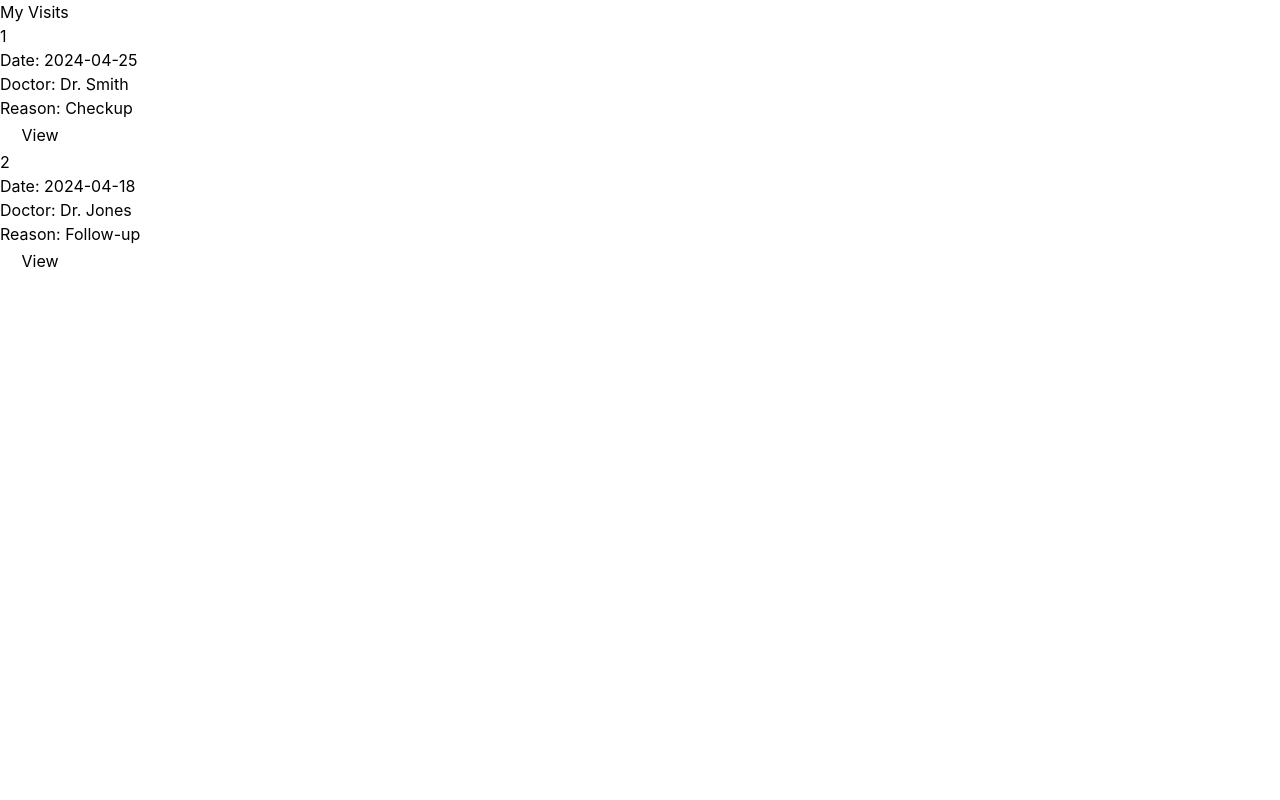
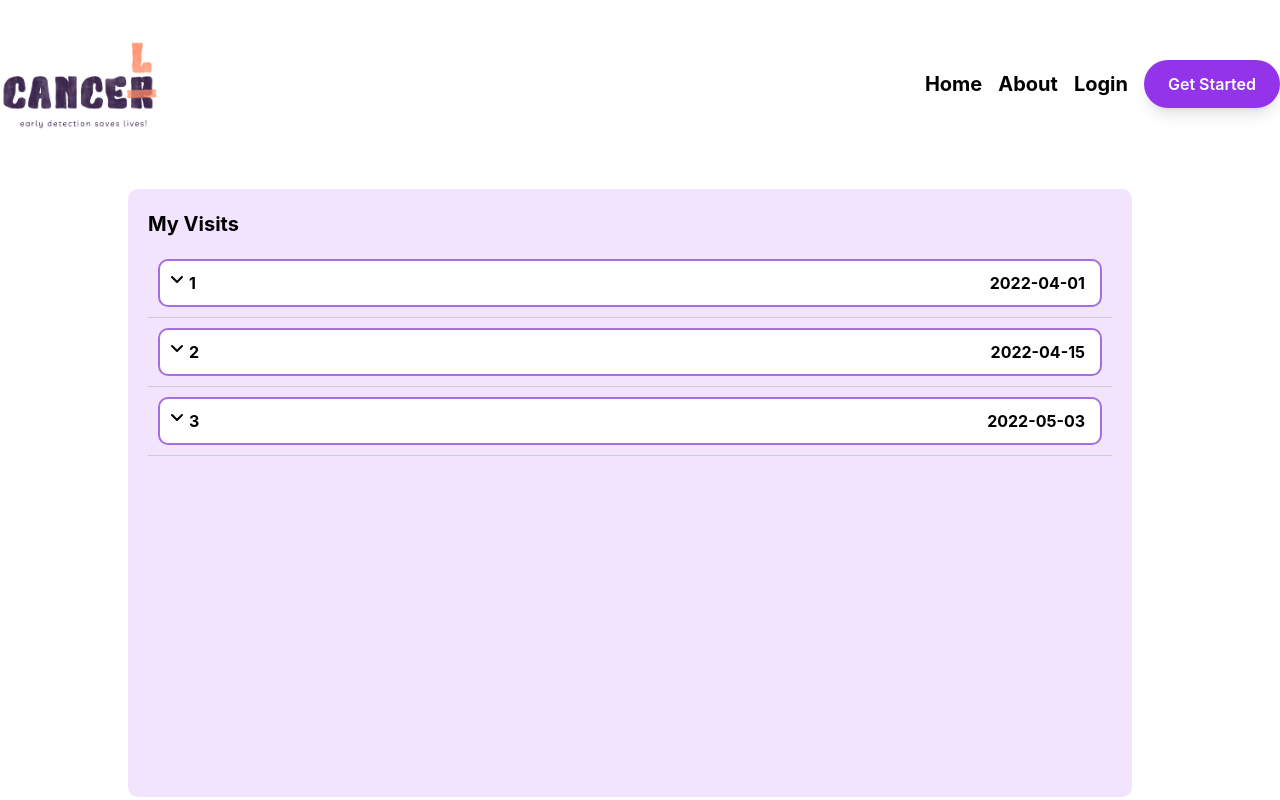
Before and after one commit to Maiserageldin/OralCancerDetectionWebsite, a React (Create React App) app: page /patient in a window 1280 px wide. Shown: the top 800 px of the page. Built offline with nearby package versions, Linux system fonts and the light colour scheme.

Commit message:
patient added

```diff
--- a/src/components/Patient/PatientDashboard.jsx
+++ b/src/components/Patient/PatientDashboard.jsx
@@ -1,29 +1,93 @@
-import React from "react";
+import React, { useState } from 'react';
+import Footer from '../Footer';
+import Header from '../Header';
+import './styles/PatientDashboard.css';
+import { FontAwesomeIcon } from '@fortawesome/react-fontawesome';
+import { faTrashAlt, faEdit, faAngleDown, faAngleUp, faPlus } from '@fortawesome/free-solid-svg-icons';
 
-function PatientVisits() {
-  const visitsData = [
-    { id: 1, date: "2024-04-25", doctor: "Dr. Smith", reason: "Checkup" },
-    { id: 2, date: "2024-04-18", doctor: "Dr. Jones", reason: "Follow-up" },
-  ];
+
+function PatientVisits({ patient }) {
+  const [visits, setVisits] = useState([
+    // Example visits data
+    { id: 1, date: '2022-04-01', details: 'Visit details 1' },
+    { id: 2, date: '2022-04-15', details: 'Visit details 2' },
+    { id: 3, date: '2022-05-03', details: 'Visit details 3' },
+  ]);
+
+  const toggleDetails = (visitId) => {
+     setVisits(visits.map((visit) =>
+      visit.id === visitId ? { ...visit, showDetails: !visit.showDetails } : visit
+    ));
+  };
+
 
   return (
-    <div className="container">
-      <h1>My Visits</h1>
-      <div className="visits-list">
-        {visitsData.map((visit) => (
-          <div className="visit-item" key={visit.id}>
-            <div className="visit-id">{visit.id}</div>
-            <div className="visit-data">
-              <p>Date: {visit.date}</p>
-              <p>Doctor: {visit.doctor}</p>
-              <p>Reason: {visit.reason}</p>
+    <div>
+        <Header/>
+        <div className="content">
+            <div className="column">
+                <div className="section">
+                    <div className="title-container">
+                        <h2>My Visits</h2>
+                    </div>
+
+                   <ul className="patient-list">
+                   {visits.map(visit => (
+                    <li key={visit.id}>
+                     <div className="item">
+
+                    <FontAwesomeIcon icon={visit.showDetails ? faAngleUp : faAngleDown} className="toggle-icon" onClick={() => toggleDetails(visit.id)} />
+                    <div className="row">
+                    <span>{visit.id}</span>
+                    <span>{visit.date}</span>
+
+                </div>
+               { visit.showDetails && (
+                    <div className="details">
+                        <p>details: {visit.details}</p>
+                        </div>
+                )}
+                     </div>
+
+                   </li>
+           ))}
+                  </ul>
+                </div>
             </div>
-            <button className="view-button">View</button>
-          </div>
-        ))}
+
+        </div>
+     <Footer/></div>
+)
+ /* return (
+    <div className='page-container'>
+      <Header />
+      <div className="Container">
+        <h2>{`Visits for Patient 1`}</h2>
+        <ul className="VisitList">
+          {visits.map((visit) => (
+            <li key={visit.id}>
+              <div className="VisitItem">
+              <div className="Visitid">{visit.id}</div>
+                <div className="VisitDate">{visit.date}</div>
+                <button
+                  className="ViewButton"
+                  onClick={() => toggleDetails(visit.id)}
+                >
+                  {visit.showDetails ? 'Hide ' : 'View '}
+                </button>
+              </div>
+              {visit.showDetails && (
+                <div className="VisitDetails">
+                  <p>{visit.details}</p>
+                </div>
+              )}
+            </li>
+          ))}
+        </ul>
       </div>
+      <Footer />
     </div>
-  );
+  );*/
 }
 
 export default PatientVisits;
--- /dev/null
+++ b/src/components/Patient/Patientrecord.jsx
@@ -0,0 +1,18 @@
+import "./styles/Patientrecord.css"
+import Header from '../Header';
+import Footer from '../Footer';
+import React, { useState, useEffect } from 'react';
+import PatientRecordConatiner from "./Patientrecordcontainer";
+
+
+function PatientRecord(){
+   return (
+    <div className="Container">
+      <Header />
+      <PatientRecordConatiner/>
+      <Footer/>
+     </div>
+  );
+}
+
+export default PatientRecord;
--- /dev/null
+++ b/src/components/Patient/Patientrecordcontainer.jsx
@@ -0,0 +1,88 @@
+import React, { useState, useEffect } from 'react';
+import "./styles/Patientrecordcontainer.css";
+import stainedimg from "../Doctor/imgs/stainedimg.jpeg";
+import microscopicimg from "../Doctor/imgs/microscpicimg.jpeg";
+import { FontAwesomeIcon } from '@fortawesome/react-fontawesome';
+import { faTrashAlt, faEdit, faAngleDown, faAngleUp, faPlus } from '@fortawesome/free-solid-svg-icons';
+
+function PatientRecordContainer() {
+  const [isPopupOpen, setPopupOpen] = useState(false);
+  const [comment, setComment] = useState('');
+  const [latestComment, setLatestComment] = useState('');
+  const [isFullScreen, setIsFullScreen] = useState(false);
+  const [currentImageId, setCurrentImageId] = useState(null);
+
+  const handleSaveComment = (newComment) => {
+    setComment(newComment);
+    setLatestComment(newComment);
+    setPopupOpen(false);
+  };
+
+  useEffect(() => {
+    document.addEventListener('fullscreenchange', handleFullScreenChange);
+    return () => {
+       document.removeEventListener('fullscreenchange', handleFullScreenChange);
+    };
+  }, []);
+
+  const handleFullScreenChange = () => {
+    setIsFullScreen(!!document.fullscreenElement);
+  };
+
+  const toggleFullScreen = (imageId) => {
+    if (!isFullScreen) {
+      // Enter full-screen mode
+      const img = document.querySelector(`#${imageId}`);
+      if (img) {
+        img.requestFullscreen();
+        setCurrentImageId(imageId);
+      }
+    } else {
+      // Exit full-screen mode
+      document.exitFullscreen();
+      setCurrentImageId(null);
+    }
+  };
+
+  return (
+    <div className="Middle-Page">
+      <div className="Middle-page-container">
+        <div className="header-in-middle-container">
+          <h1>My Record</h1>
+          <h1>Date:01/01/2024</h1>
+        </div>
+        <div>
+          <ul>
+            <li>Name:</li>
+            <li>Age:</li>
+            <li>Gender:</li>
+            <li>Tobacco:</li>
+            <li>Alcohol Consumption:</li>
+            <li>Diagnosis:</li>
+            <li>Skin Color:</li>
+            <li>Lesion Localization:</li>
+            <li>Sun Exposure:</li>
+          </ul>
+        </div>
+        <div>
+          <h1>Images</h1>
+          <h2>Stained Images</h2>
+          <img id="stainedImage" src={stainedimg} alt="Stained Image" onClick={() => toggleFullScreen('stainedImage')} />
+          <h2>Microscopic Images</h2>
+          <img id="microscopicImage" src={microscopicimg} alt="Microscopic Image" onClick={() => toggleFullScreen('microscopicImage')} />
+        </div>
+        <div>
+          <h1>AI Detector Result</h1>
+          <p>This is the model result</p><br></br>
+        </div>
+        {/* Display the latest comment or a button to write/edit a comment */}
+        <h1>Doctor Comment</h1>
+        <p>this is the doctor comment</p>
+      </div>
+    </div>
+  );
+}
+
+
+
+export default PatientRecordContainer;
--- /dev/null
+++ b/src/components/Patient/styles/PatientDashboard.css
@@ -0,0 +1,71 @@
+.page-container{
+    margin: 20px;
+}
+.Container {
+    padding: 20px;
+
+  }
+  span{
+    font-weight: bold;
+  }
+
+  .VisitList {
+    list-style: none;
+    padding: 20px;
+    background-color: #f2e4fd;
+    border-radius: 10px;
+    width: 70%;
+    min-height: calc(100vh - 160px);
+  }
+  .VisitList li{
+    border-bottom: 1px solid #ccc;
+    margin-top: 10px;
+    background-color: white;
+    border-color: #a46ede;
+    border-radius: 10px;
+    display:flex;
+    align-items: center;
+    justify-content: space-between;
+  }
+
+  .VisitItem {
+    display: flex;
+    justify-content: space-between;
+    align-items: center;
+    margin-bottom: 10px;
+  }
+
+  .VisitDate {
+    font-weight: bold;
+  }
+
+  .ViewButton {
+    background-color: #a46ede;
+    color: #fff;
+    padding: 8px 16px;
+    border: none;
+    border-radius: 20px;
+    cursor: pointer;
+  }
+
+  .ViewButton:hover {
+    background-color: #fff;
+    color: #a46ede;
+  }
+
+  .VisitDetails {
+    margin-top: 5px;
+    padding-left: 20px;
+    border-left: 2px solid #a46ede;
+  }
+
+  h2 {
+    font-weight: bold;
+    font-size: large;
+  }
+  .row{
+    width: 100%;
+    display: flex;
+    align-items: center;
+    justify-content: space-between;
+  }
--- /dev/null
+++ b/src/components/Patient/styles/Patientrecord.css
@@ -0,0 +1,12 @@
+* {
+    box-sizing: border-box;
+  }
+
+.Container{
+    background-color: white;
+    width: 100%;
+    max-width: 100%; /* Ensure the container doesn't exceed the viewport width */
+    padding: 0; /* Remove any padding */
+    margin: 0; /* Remove any margin */
+    box-sizing: border-box;
+}
--- /dev/null
+++ b/src/components/Patient/styles/Patientrecordcontainer.css
@@ -0,0 +1,57 @@
+.Middle-Page{
+    background-color: gray;
+    display: flex;
+    justify-content: center;
+    width: 100%;
+    margin: 10px;
+   }
+   .Middle-page-container{
+       background-color: #ffffff;
+       border-radius: 8px;
+       width: 70%;
+       padding: 20px;
+       margin-top: 10px
+   }
+   .header-in-middle-container{
+       display: flex;
+       justify-content: space-between;
+
+   }
+
+   h1{
+       font-size: larger;
+       font-weight: bolder;
+   }
+   ul{
+       margin-left: 20px;
+   }
+   li{
+       font-weight: lighter;
+   }
+   button{
+       background-color: #9250d8;
+       color: #fff;
+       padding: 10px 20px;
+       border: none;
+       border-radius: 20px;
+       cursor: pointer;
+       margin-bottom: 10px;
+   }
+   button:hover{
+       background-color: #7646a9;
+   }
+   .image-button{
+    background-color: #ffffff;
+
+   }
+   .image-button:hover{
+    background-color: #ffffff;
+   }
+   img{
+   width: 100%;
+
+   }
+   .comment-div{
+    display: flex;
+    align-items: center;
+   }
```
